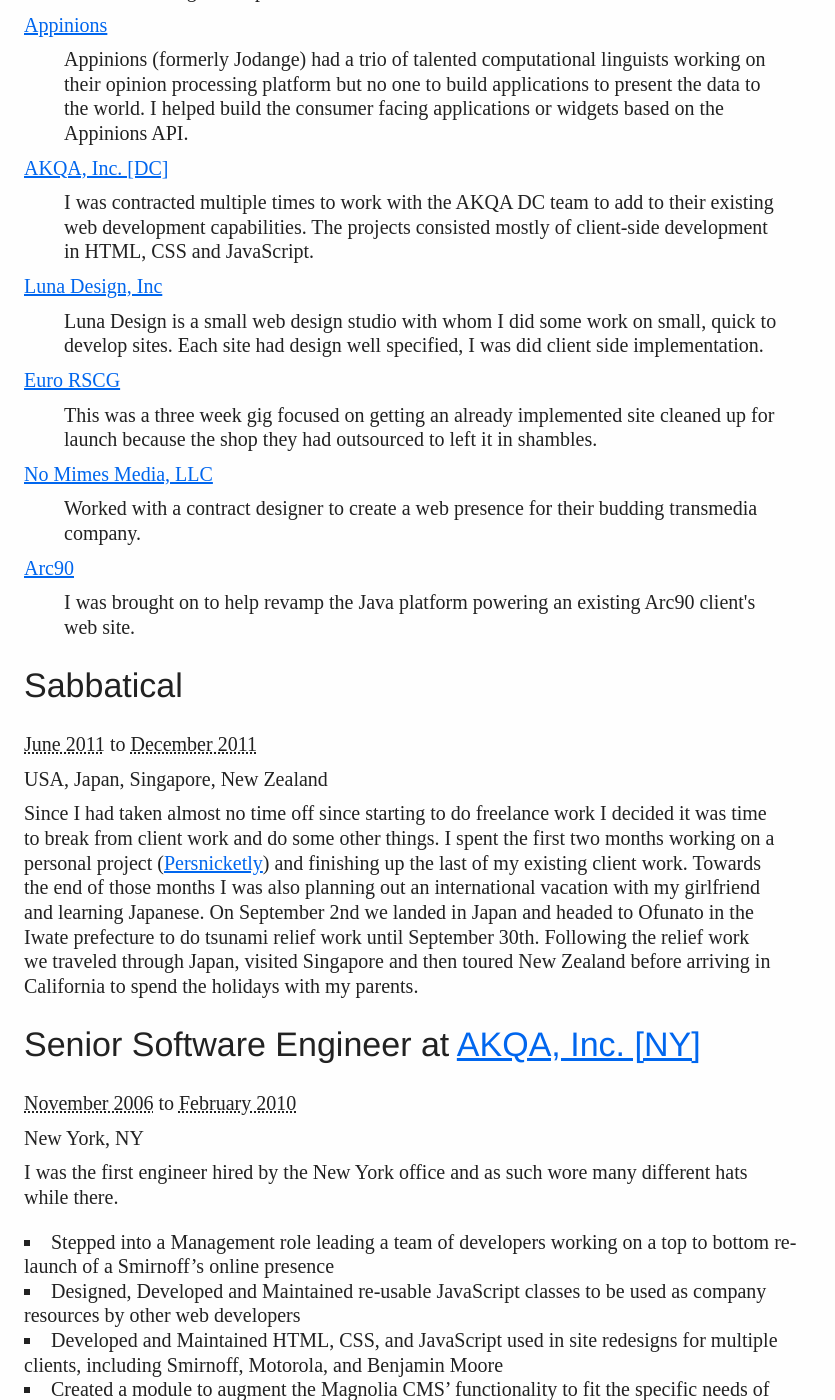
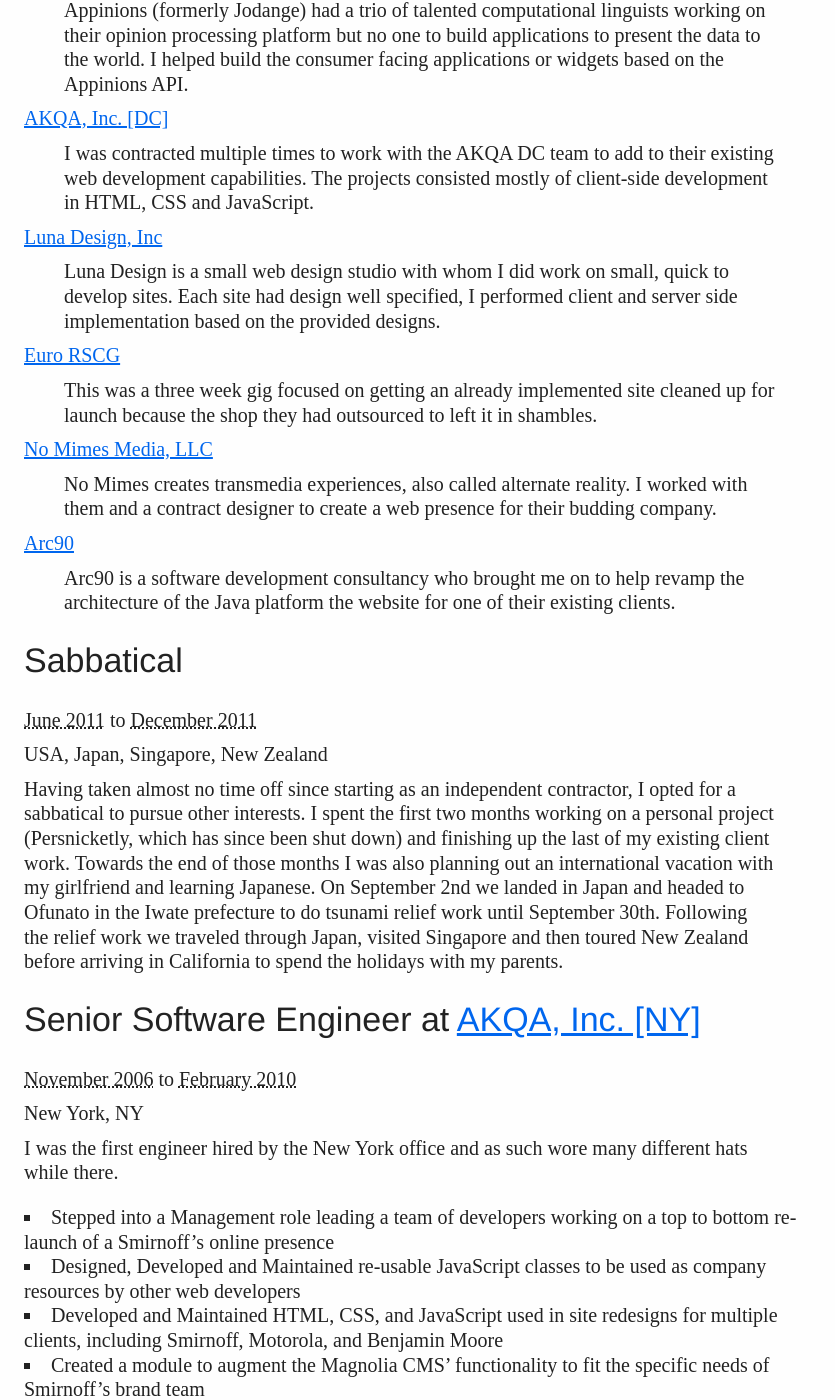
Before and after one commit to bryanjswift/bryanjswift.github.com, a Jekyll site: the page built from resume/index.html, in a window 1280 px wide and 1400 px high, scrolled down 2489 px. Shown: the whole window, without its empty margins (0-835 px from the left). Built offline with Jekyll 4.4.1, drawn with Linux system fonts in a browser that asks for light colours; some of the changed text lies outside the part shown.

Commit message:
Copy edits to resume

```diff
--- a/resume/index.html
+++ b/resume/index.html
@@ -62,11 +62,11 @@
               <p class="location">Los Angeles, CA</p>
               <p class="description">
                 Joined Siberia, LLC as a lead to help develop product based
-                solutions to our client's business problems. Was promoted to
-                Director and subsequently made a Partner in the business.
+                solutions for our client's business problems. Was promoted to
+                Director and subsequently made a Partner in the company.
               </p>
               <ul class="responsibilities">
-                <li>Brainstorm solutions to business problems of Siberia's clients</li>
+                <li>Brainstorm solutions for the digital products of Siberia's clients</li>
                 <li>Lead the engineering team in crafting solutions</li>
                 <li>Create on boarding documentation for technical resources</li>
               </ul>
@@ -90,13 +90,13 @@
               <h3 class="position summary">
                 <span class="fn jobtitle title">Developer</span> as an Independent Contractor
               </h3>
-              <p class="dates"><abbr class="dtstart" title="2010-02-08">February 2010</abbr> to <abbr "dtend" title="2016-12-01">December 2013</abbr></p>
+              <p class="dates"><abbr class="dtstart" title="2010-02-08">February 2010</abbr> to <abbr "dtend" title="2016-12-01">December 2016</abbr></p>
               <p class="description">
-                Performed development work for clients as both a sole developer and
-                as a member of the client's existing team. Over my six years as an
-                independent contractor I worked for a variety of client's ranging from
-                individuals, building their personal site, to large international
-                agencies.
+                Performed development work for clients as both a sole developer
+                and as a member of the client's existing team. Over six years
+                as an independent contractor I worked for a variety of client's
+                ranging from individuals, building their personal site, to
+                large international agencies.
               </p>
               <h4>Clients (in reverse chronology)</h4>
               <dl class="responsibilities">
@@ -120,11 +120,10 @@
                 <dt><a href="http://www.wondersauce.com/">Wondersauce, LLC</a></dt>
                 <dd>
                   <p>
-                    Wondersauce was often contracted to design or redesign
-                    websites and on multiple occasions they sub-contracted
-                    the site development work to me. I worked with Wondersauce's
-                    design staff to configure the CMS and construct the custom
-                    data types to support site content.
+                    Wondersauce, on multiple occaisions, sub-contracted website
+                    development work to me for their clients. I worked with
+                    Wondersauce's design staff to configure the CMS and
+                    construct the custom data types to support site content.
                   </p>
                 </dd>
                 <dt><a href="http://www.ipglab.com/">IPG Media Lab</a></dt>
@@ -149,13 +148,12 @@
                 <dd>
                   <p>
                     Momentum was producing a Jay-Z concert sponsored by
-                    American Express to be performed during SXSW '12 and
-                    the Momentum team wanted to integrate some social
-                    media messaging, specifically from Twitter, to be
-                    displayed in the lead up to the concert. I was brought
-                    in to create a moderation intermediary for the Twitter
-                    streaming API and to execute on the team's vision
-                    for displaying the tweets.
+                    American Express to be performed during SXSW '12 and the
+                    Momentum team wanted to integrate social media messaging,
+                    specifically from Twitter, to be displayed in the lead up
+                    to the concert. I was brought in to create a moderation
+                    intermediary for the Twitter streaming API and to execute
+                    on the team's vision for displaying the tweets.
                   </p>
                 </dd>
                 <dt><a href="http://www.redroverapp.com">RedRover</a></dt>
@@ -190,8 +188,9 @@
                 <dd>
                   <p>
                     Luna Design is a small web design studio with whom I did
-                    some work on small, quick to develop sites. Each site
-                    had design well specified, I was did client side implementation.
+                    work on small, quick to develop sites. Each site
+                    had design well specified, I performed client and server
+                    side implementation based on the provided designs.
                   </p>
                 </dd>
                 <dt><a href="http://www.eurorscg.com/">Euro RSCG</a></dt>
@@ -205,15 +204,18 @@
                 <dt><a href="http://www.nomimes.com/">No Mimes Media, LLC</a></dt>
                 <dd>
                   <p>
-                    Worked with a contract designer to create a web presence
-                    for their budding transmedia company.
+                    No Mimes creates transmedia experiences, also called
+                    alternate reality. I worked with them and a contract
+                    designer to create a web presence for their budding
+                    company.
                   </p>
                 </dd>
                 <dt><a href="http://arc90.com">Arc90</a></dt>
                 <dd>
                   <p>
-                    I was brought on to help revamp the Java platform powering
-                    an existing Arc90 client's web site.
+                    Arc90 is a software development consultancy who brought me
+                    on to help revamp the architecture of the Java platform the
+                    website for one of their existing clients.
                   </p>
                 </dd>
               </dl>
@@ -224,7 +226,20 @@
               </h3>
               <p class="dates"><abbr class="dtstart" title="2011-06-07">June 2011</abbr> to <abbr class="dtend" title="2011-12-29">December 2011</abbr></p>
               <p class="location">USA, Japan, Singapore, New Zealand</p>
-              <p class="description">Since I had taken almost no time off since starting to do freelance work I decided it was time to break from client work and do some other things. I spent the first two months working on a personal project (<a href="http://persnicketly.com">Persnicketly</a>) and finishing up the last of my existing client work. Towards the end of those months I was also planning out an international vacation with my girlfriend and learning Japanese. On September 2nd we landed in Japan and headed to Ofunato in the Iwate prefecture to do tsunami relief work until September 30th. Following the relief work we traveled through Japan, visited Singapore and then toured New Zealand before arriving in California to spend the holidays with my parents.</p>
+              <p class="description">
+                Having taken almost no time off since starting as an
+                independent contractor, I opted for a sabbatical to pursue
+                other interests. I spent the first two months working on a
+                personal project (Persnicketly, which has since been shut down)
+                and finishing up the last of my existing client work. Towards
+                the end of those months I was also planning out an
+                international vacation with my girlfriend and learning
+                Japanese. On September 2nd we landed in Japan and headed to
+                Ofunato in the Iwate prefecture to do tsunami relief work until
+                September 30th. Following the relief work we traveled through
+                Japan, visited Singapore and then toured New Zealand before
+                arriving in California to spend the holidays with my parents.
+              </p>
             </li>
             <li class="experience vcard vevent job" id="akqa">
               <h3 class="position summary"><span class="fn jobtitle title">Senior Software Engineer</span> at <a href="htt://akqa.com" class="n company org">AKQA, Inc. [NY]</a></h3>
```
